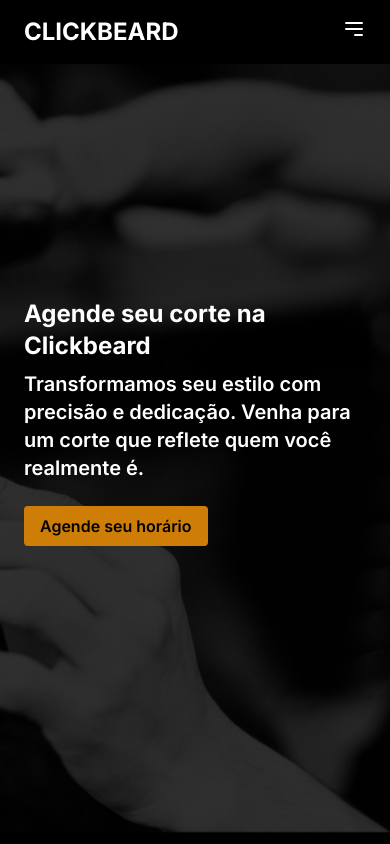
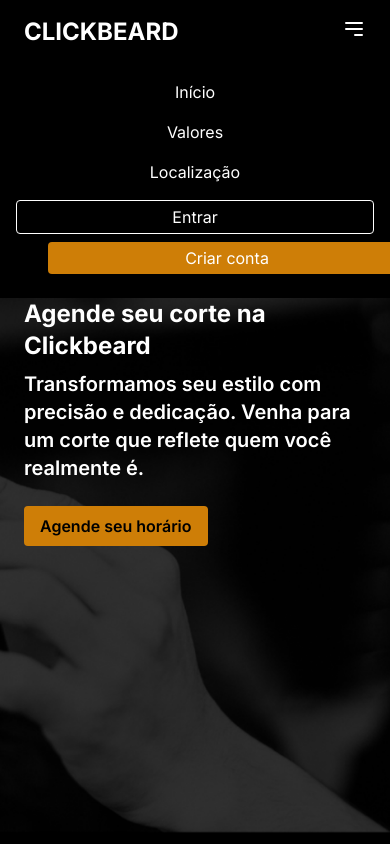
Before and after one commit to Michelprj/ClickBeard_Michel_Pereira, a Next.js app in the folder frontend/: page / in a window 390 px wide. Both pictures are taken after a click on the button 354 px from the left and 29 px from the top of the page. Shown: the top 844 px of the page. Built offline with nearby package versions, Linux system fonts and the light colour scheme; no server answers.

Commit message:
refactor: change validations in header and implemented mobile visual

```diff
--- a/frontend/src/components/interface/header/index.tsx
+++ b/frontend/src/components/interface/header/index.tsx
@@ -3,6 +3,7 @@
 import { useAuth } from "@/context/auth/auth";
 import Link from "next/link";
 import { usePathname, useRouter } from "next/navigation";
+import { useState } from "react";
 import { MdPerson } from "react-icons/md";
 import { RxExit } from "react-icons/rx";
 
@@ -10,75 +11,140 @@ type HeaderProps = {
   isHome?: boolean;
 }
 
+const Button = ({ onClick, children, className }: { onClick: () => void, children: React.ReactNode, className?: string }) => (
+  <button onClick={onClick} className={`py-1 px-6 w-full lg:w-auto mb-2 lg:mb-0 rounded ${className}`}>
+    {children}
+  </button>
+);
+
 export default function Header({ isHome }: HeaderProps) {
-  const {push} = useRouter();
+  const { push } = useRouter();
   const { authInfo, signOut } = useAuth();
   const pathname = usePathname();
+  const [menuOpen, setMenuOpen] = useState(false);
 
   const handleLogout = async () => {
     await signOut();
   }
+
+  const toggleMenu = () => {
+    setMenuOpen(!menuOpen);
+  }
+
+  const toProfile = () => {
+    push("/profile");
+    setMenuOpen(false);
+  }
+
+  const isAdmin = authInfo?.user?.isAdmin;
+  const isLoggedIn = !!authInfo.accessToken;
+
+  const renderAuthButtons = () => (
+    <div className="block lg:flex items-center gap-6 w-full">
+      {isAdmin && pathname !== '/toSchedule' && (
+        <Button
+          onClick={() => push("/toSchedule")}
+          className="border border-[var(--primary-color)] text-white hover:bg-white hover:text-black"
+        >
+          Agenda completa
+        </Button>
+      )}
+      {isAdmin && (pathname !== '/registerBarber' && pathname !== '/') && (
+        <Button
+          onClick={() => push("/registerBarber")}
+          className="bg-[var(--primary-color)] hover:bg-white hover:text-black"
+        >
+          Cadastrar barbeiros
+        </Button>
+      )}
+      {!isAdmin && (pathname === '/mySchedule' || pathname === '/') && (
+        <Button
+          onClick={() => push("/toSchedule")}
+          className="bg-[var(--primary-color)] hover:bg-white hover:text-black"
+        >
+          Novo agendamento
+        </Button>
+      )}
+      {isAdmin && (pathname !== '/allSchedules' && pathname !== '/') && (
+        <Button
+          onClick={() => push("/allSchedules")}
+          className="bg-[var(--primary-color)] hover:bg-white hover:text-black"
+        >
+          Todos os agendamentos
+        </Button>
+      )}
+      {!isAdmin && pathname !== '/mySchedule' && (
+        <Button
+          onClick={() => push("/mySchedule")}
+          className="border border-[var(--primary-color)] text-white hover:bg-white hover:text-black"
+        >
+          Meus agendamentos
+        </Button>
+      )}
+      <div className="space-x-4 flex items-center justify-center my-8 lg:my-0">
+        <button onClick={() => toProfile()} className="flex items-end hover:text-[var(--primary-color)]">
+          <MdPerson size={25} />
+          <p className="text-sm ml-2">{authInfo.user.name}</p>
+        </button>
+        <span className="border h-6 mx-2 bg-white" />
+        <button onClick={handleLogout} className="hover:text-[var(--primary-color)]">
+          <RxExit size={25} />
+        </button>
+      </div>
+    </div>
+  );
+
+  const renderAuthLinks = () => (
+    <div className="space-x-8 lg:flex">
+      <Button
+        onClick={() => push("/login")}
+        className="border border-white hover:bg-white hover:text-black"
+      >
+        Entrar
+      </Button>
+      <Button
+        onClick={() => push("/register")}
+        className="bg-[var(--primary-color)] text-white hover:bg-[var(--secondary-color)]"
+      >
+        Criar conta
+      </Button>
+    </div>
+  );
 
   return (
     <div className="h-16 bg-black flex justify-between px-6 md:px-0 md:justify-around items-center text-white fixed top-0 w-full z-30">
       <div>
         <button onClick={() => push("/")} className="font-bold text-2xl">CLICKBEARD</button>
       </div>
-
-      <div className="flex gap-8 font-semibold items-center hidden md:flex">
-        { isHome && (
+      <div className="flex gap-8 font-semibold items-center hidden lg:flex">
+        {isHome && (
           <div className="flex gap-8">
             <Link href="#home" className="hover:text-[var(--primary-color)] hover:scale-105">Início</Link>
             <Link href="#values" className="hover:text-[var(--primary-color)] hover:scale-105">Valores</Link>
             <Link href="#localization" className="hover:text-[var(--primary-color)] hover:scale-105">Localização</Link>
           </div>
-          )
-        }
-        { authInfo.accessToken ? (
-          <div className="flex items-center gap-6">
-            { (pathname === '/' || pathname === '/registerBarber') && authInfo.user.isAdmin &&
-              <button onClick={() => push("/toSchedule")} className="py-1 px-6 border border-[var(--primary-color)] text-white hover:bg-white hover:text-black rounded">Agendandos hoje</button>
-            }
-            { authInfo.user.isAdmin &&
-              <button onClick={() => push("/registerBarber")} className="py-1 px-6 rounded bg-[var(--primary-color)] hover:bg-white hover:text-black">Cadastrar barbeiros</button>
-            }
-            { (pathname === '/mySchedule' || pathname === '/') && !authInfo.user.isAdmin &&
-              <button onClick={() => push("/toSchedule")} className="py-1 px-6 rounded bg-[var(--primary-color)] hover:bg-white hover:text-black">Novo agendamento</button>
-            }
-            { (!authInfo.user.isAdmin && pathname !== '/mySchedule') &&
-              <button onClick={() => push("/mySchedule")} className="py-1 px-6 border border-[var(--primary-color)] text-white hover:bg-white hover:text-black rounded">Meus agendamentos</button>
-            }
-            <div className="space-x-4 flex items-center">
-              <button onClick={() => push("/")} className="flex items-end hover:text-[var(--primary-color)]">
-                <MdPerson size={25} />
-                <p className="text-sm ml-2">{authInfo.user.name}</p>
-              </button>
-
-              <span className="border h-6 mx-2 bg-white" />
-
-              <button onClick={() => handleLogout()} className="hover:text-[var(--primary-color)]">
-                <RxExit size={25} />
-              </button>
-            </div>
-
-          </div>
-        ) : (
-          <div className="space-x-8">
-            <button onClick={() => push("/login")} className="py-1 px-6 border border-white rounded hover:bg-white hover:text-black">Entrar</button>
-            <button onClick={() => push("/register")} className="py-1 px-6 bg-[var(--primary-color)] text-white hover:bg-[var(--secondary-color)] rounded">Criar conta</button>
-          </div>
-        )
-        }
+        )}
+        {isLoggedIn ? renderAuthButtons() : renderAuthLinks()}
       </div>
-
-      <div className="md:hidden">
-        <button className="text-white">
+      <div className="lg:hidden">
+        <button className="text-white" onClick={() => toggleMenu()}>
           <svg xmlns="http://www.w3.org/2000/svg" className="h-6 w-6" fill="none" viewBox="0 0 24 24" stroke="currentColor">
             <path strokeLinecap="round" strokeLinejoin="round" strokeWidth={2} d="M4 6h16M4 12h16m-7 6h7" />
           </svg>
         </button>
       </div>
-
+      {menuOpen && (
+        <div className="lg:hidden absolute top-16 w-full text-center right-0 bg-black text-white flex flex-col gap-4 p-4">
+          {isHome && (
+            <div className="flex flex-col gap-4">
+              <Link onClick={() => setMenuOpen(false)} href="#home" className="hover:text-[var(--primary-color)] hover:scale-105">Início</Link>
+              <Link onClick={() => setMenuOpen(false)} href="#values" className="hover:text-[var(--primary-color)] hover:scale-105">Valores</Link>
+              <Link onClick={() => setMenuOpen(false)} href="#localization" className="hover:text-[var(--primary-color)] hover:scale-105">Localização</Link>
+            </div>
+          )}
+          {isLoggedIn ? renderAuthButtons() : renderAuthLinks()}
+        </div>
+      )}
     </div>
   );
 }
```
